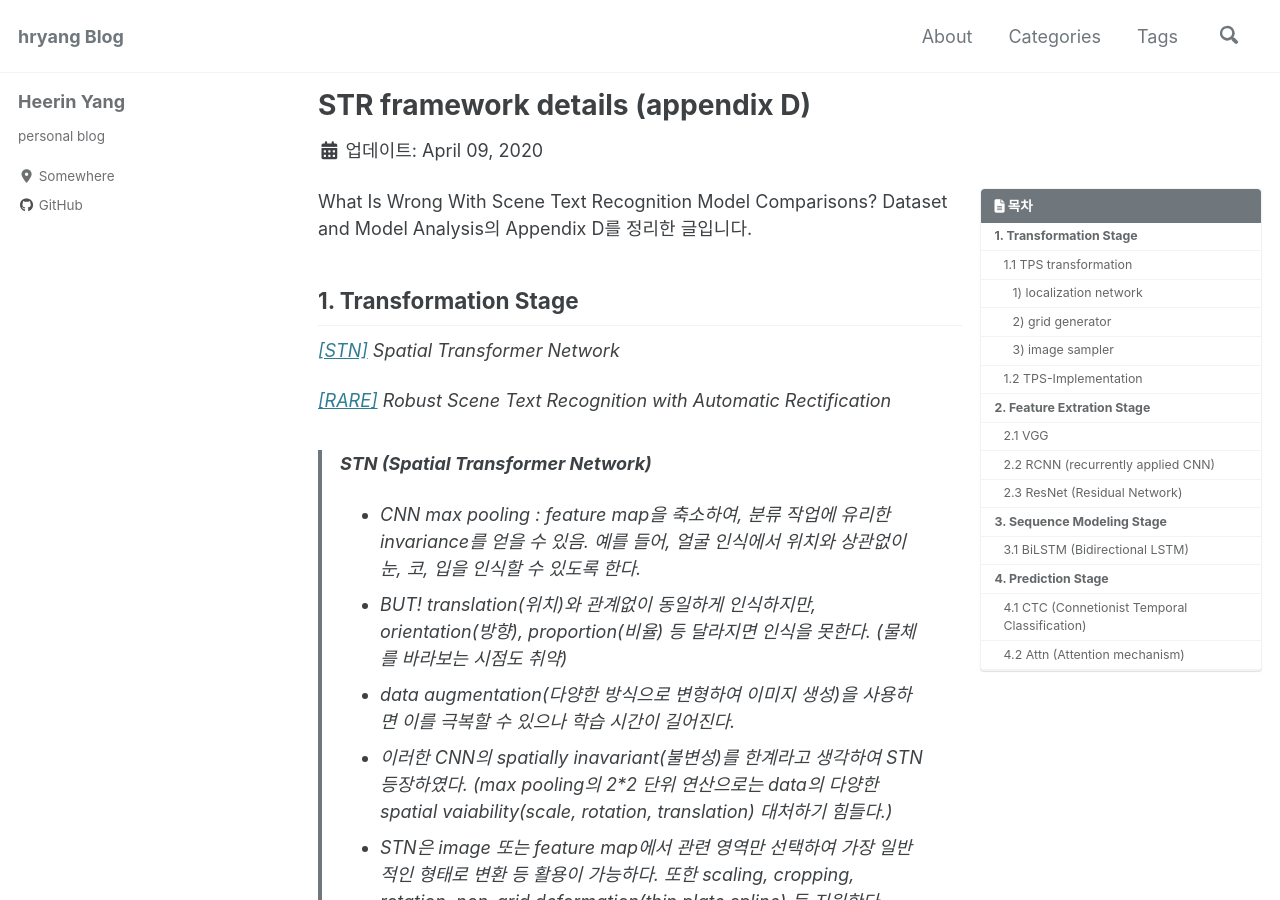
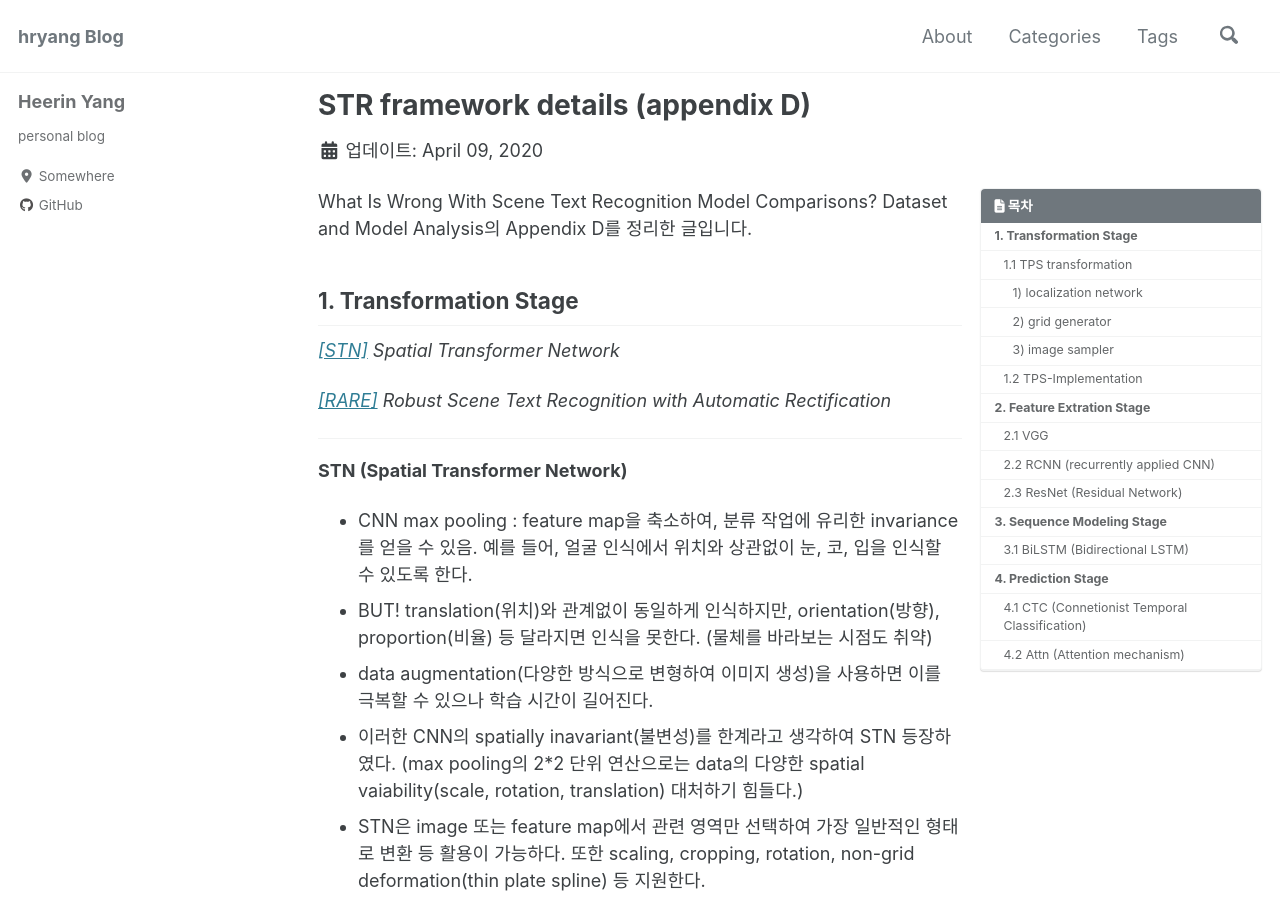
Before and after one commit to hryang06/hryang06.github.io, a Jekyll site: the page built from _posts/2020-04-09-STR-framework.md, in a window 1280 px wide and 900 px high. Built offline with Jekyll 4.4.1, drawn with Linux system fonts in a browser that asks for light colours; cached includes are drawn as plain includes; nearby versions of some CDN libraries; formulas are drawn with MathJax 3.

Commit message:
Modify boxes

```diff
--- a/_posts/2020-04-09-STR-framework.md
+++ b/_posts/2020-04-09-STR-framework.md
@@ -26,14 +26,18 @@ What Is Wrong With Scene Text Recognition Model Comparisons? Dataset and Model A
 
 *[[RARE]](https://arxiv.org/abs/1603.03915) Robust Scene Text Recognition with Automatic Rectification*
 
-> **STN (Spatial Transformer Network)**
-> - CNN max pooling : feature map을 축소하여, 분류 작업에 유리한 invariance를 얻을 수 있음. 예를 들어, 얼굴 인식에서 위치와 상관없이 눈, 코, 입을 인식할 수 있도록 한다.
-> - BUT! translation(위치)와 관계없이 동일하게 인식하지만, orientation(방향), proportion(비율) 등 달라지면 인식을 못한다. (물체를 바라보는 시점도 취약)
-> - data augmentation(다양한 방식으로 변형하여 이미지 생성)을 사용하면 이를 극복할 수 있으나 학습 시간이 길어진다.
-> - 이러한 CNN의 spatially inavariant(불변성)를 한계라고 생각하여 STN 등장하였다. (max pooling의 2*2 단위 연산으로는 data의 다양한 spatial vaiability(scale, rotation, translation) 대처하기 힘들다.)
-> - STN은 image 또는 feature map에서 관련 영역만 선택하여 가장 일반적인 형태로 변환 등 활용이 가능하다. 또한 scaling, cropping, rotation, non-grid deformation(thin plate spline) 등 지원한다.
+---
 
-![Figure 2](/assets/images/post/stn/figure2.PNG)
+**STN (Spatial Transformer Network)**
+- CNN max pooling : feature map을 축소하여, 분류 작업에 유리한 invariance를 얻을 수 있음. 예를 들어, 얼굴 인식에서 위치와 상관없이 눈, 코, 입을 인식할 수 있도록 한다.
+- BUT! translation(위치)와 관계없이 동일하게 인식하지만, orientation(방향), proportion(비율) 등 달라지면 인식을 못한다. (물체를 바라보는 시점도 취약)
+- data augmentation(다양한 방식으로 변형하여 이미지 생성)을 사용하면 이를 극복할 수 있으나 학습 시간이 길어진다.
+- 이러한 CNN의 spatially inavariant(불변성)를 한계라고 생각하여 STN 등장하였다. (max pooling의 2*2 단위 연산으로는 data의 다양한 spatial vaiability(scale, rotation, translation) 대처하기 힘들다.)
+- STN은 image 또는 feature map에서 관련 영역만 선택하여 가장 일반적인 형태로 변환 등 활용이 가능하다. 또한 scaling, cropping, rotation, non-grid deformation(thin plate spline) 등 지원한다.
+
+    ![Figure 2](/assets/images/post/stn/figure2.PNG)
+
+---
 
 ### 1.1 TPS transformation
 
@@ -183,7 +187,7 @@ too를 too로 encoding하면, 이후 decoding할 때 to라는 단어로 예측
 
 **2. Loss Function**
 
-![Figure 4](/assets/images/post/ctc/figure3.PNG){: width="40%" height="40%"}
+![Figure 3](/assets/images/post/ctc/figure3.PNG){: width="40%" height="40%"}
 
 t는 time step이고, 세 가지 문자 {a, b, -}가 존재한다. 위의 그림을 따라 모든 경우에 대해 구할 수 있는데, 예를 들어 'aa'는 0.4*0.4 = 0.16이 나온다. 만약 ground truth 문자가 'a'라면, 'aa', 'a-', '-a'에 대해 모두 합하여 0.64라는 것을 알 수 있다. 여기서 0.64는 loss가 아니라 ground truth의 probability를 의미하므로, loss는 probability의 음의 로그를 취하면 된다.
 
@@ -196,12 +200,16 @@ best path decoding은 다음과 같다.
 2) 중복되는 문자를 먼저 제거하고, (a-b)
 3) 모든 blank를 제거한다. (ab)
 
+---
 
-> **CRNN 구조 : None-VGG-BiLSTM-CTC**<br>
-> *[[CRNN]](https://arxiv.org/abs/1507.05717) An End-to-End Trainable Neural Network for Image-based Sequence Recognition and Its Application to Scene Text Recognition*<br>
-> 1) 중복되는 문자를 제거한다. (-s-t-ate)
-> 2) blank(-)를 제거한다. (state)
-> ![CRNN_fig](/assets/images/post/ctc/crnn_fig.PNG)
+**CRNN 구조 : None-VGG-BiLSTM-CTC**<br>
+*[[CRNN]](https://arxiv.org/abs/1507.05717) An End-to-End Trainable Neural Network for Image-based Sequence Recognition and Its Application to Scene Text Recognition*<br>
+1) 중복되는 문자를 제거한다. (-s-t-ate)
+2) blank(-)를 제거한다. (state)
+
+![CRNN_fig](/assets/images/post/ctc/crnn_fig.PNG)
+
+---
 
 ### 4.2 Attn (Attention mechanism)
 
```
